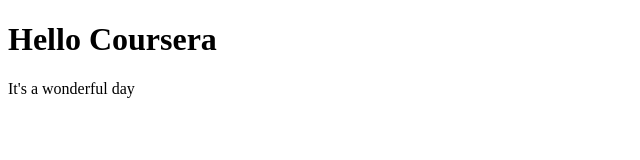
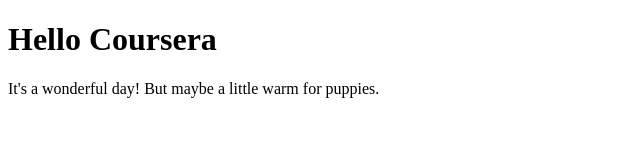
Before and after one commit to KoolerKing/coursera-h5-c3-js-2016, a plain HTML site: page assign1/index.html in a window 1280 px wide. Shown: the whole page, without its empty margins (0-640 px from the left). Drawn offline with Linux system fonts and the light colour scheme.

Commit message:
second change to test setup.

```diff
--- a/assign1/index.html
+++ b/assign1/index.html
@@ -5,6 +5,6 @@
 </head>
 <body>
 <h1>Hello Coursera</h1>
-<p>It's a wonderful day</p>
+<p>It's a wonderful day! But maybe a little warm for puppies.</p>
 </body>
 </html>
```
